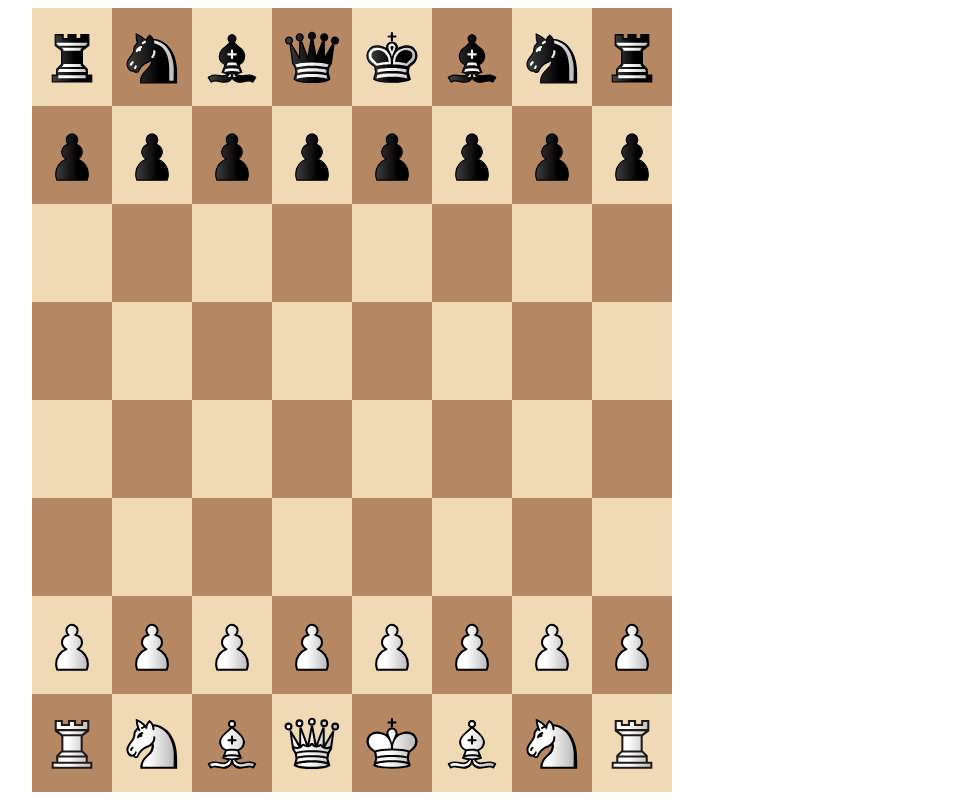
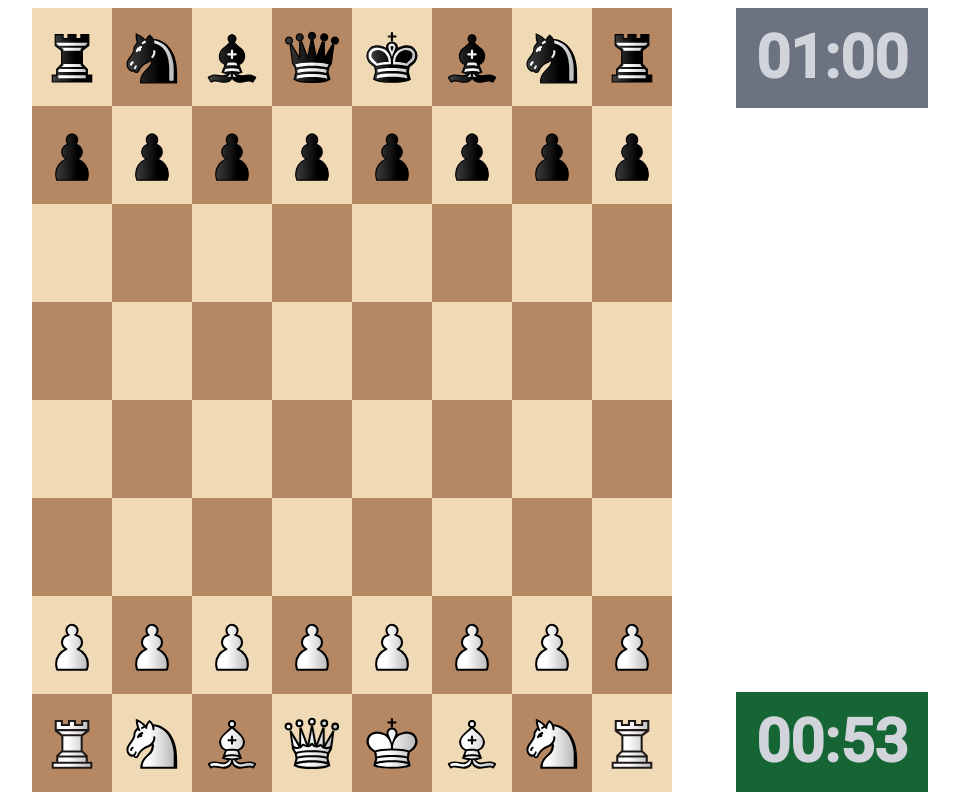
Before and after one commit to mhmd-223/Shatarang, an Angular app in the folder frontend/: page / in a window 1280 px wide. Shown: the whole page, without its empty margins (288-1247 px from the left). Built offline with nearby package versions, Linux system fonts and the light colour scheme.

Commit message:
feat(clock): add clocks activating/deactivating them each turn

```diff
--- a/frontend/src/app/app.component.html
+++ b/frontend/src/app/app.component.html
@@ -1,11 +1,26 @@
 <div class="flex justify-between flex-col h-full">
-  <div class="h-full md:h-[10%] lg:h-[1%]"></div>
+  <div class="h-full flex items-center md:h-[10%] lg:h-[1%]">
+    <div class="self-end my-2 ml-16 md:hidden">
+      <app-clock [player]="'b'"></app-clock>
+    </div>
+  </div>
 
   <div class="flex h-full justify-between">
     <div class="w-1/4 md:w-1/5 lg:w-1/2"></div>
     <app-board class="w-full"></app-board>
-    <div class="w-1/4 md:w-1/5 lg:w-1/2"></div>
+    <div class="w-1/4 md:w-1/5 lg:w-1/2 flex justify-evenly">
+      <div
+        class="flex flex-col justify-between items-center invisible md:visible"
+      >
+        <app-clock [player]="'b'"></app-clock>
+        <app-clock [player]="'w'"></app-clock>
+      </div>
+    </div>
   </div>
 
-  <div class="h-full md:h-[10%] lg:h-[1%]"></div>
+  <div class="h-full flex items-center md:h-[10%] lg:h-[1%]">
+    <div class="self-start my-2 ml-16 md:hidden">
+      <app-clock [player]="'w'"></app-clock>
+    </div>
+  </div>
 </div>
--- a/frontend/src/app/app.component.ts
+++ b/frontend/src/app/app.component.ts
@@ -2,11 +2,12 @@ import { Component } from '@angular/core';
 import { RouterOutlet } from '@angular/router';
 import { BoardcellComponent } from "../components/boardcell/boardcell.component";
 import { BoardComponent } from "../components/board/board.component";
+import { ClockComponent } from "../components/board/clock/clock.component";
 
 @Component({
   selector: 'app-root',
   standalone: true,
-  imports: [RouterOutlet, BoardcellComponent, BoardComponent],
+  imports: [RouterOutlet, BoardcellComponent, BoardComponent, ClockComponent],
   templateUrl: './app.component.html',
   styleUrl: './app.component.css'
 })
--- a/frontend/src/components/board/board.service.ts
+++ b/frontend/src/components/board/board.service.ts
@@ -15,7 +15,7 @@ export class BoardService {
   private boardSubject = new BehaviorSubject<BoardCell[][]>(this.initBoard());
   movement$ = this.boardSubject.asObservable();
 
-  private currentPlayer: WritableSignal<Player> = signal(Player.WHITE);
+  private _currentPlayer: WritableSignal<Player> = signal(Player.WHITE);
 
   constructor() {
     this._board = this.initBoard();
@@ -23,7 +23,7 @@ export class BoardService {
     this.boardSubject.next(this._board); // Emit the initial board state
 
     effect(() => {
-      this._board.forEach(row => row.forEach(cell => cell.isClickable = cell.piece?.color.toString() == this.currentPlayer()))
+      this._board.forEach(row => row.forEach(cell => cell.isClickable = cell.piece?.color.toString() == this._currentPlayer()))
     })
   }
 
@@ -44,6 +44,10 @@ export class BoardService {
     return this._board;
   }
 
+  get currentPlayer() {
+    return this._currentPlayer()
+  }
+
   clickCell(cell: BoardCell): void {
     if (!this.isMovementStarted) {
       if (cell.piece && cell.isClickable) {
@@ -56,7 +60,7 @@ export class BoardService {
 
       if (this.src && this.dest && this.src !== this.dest) {
         this.processMove();
-        this.currentPlayer.update(curr => curr === Player.WHITE ? Player.BLACK : Player.WHITE);
+        this._currentPlayer.update(curr => curr === Player.WHITE ? Player.BLACK : Player.WHITE);
       }
 
       // Reset source and destination
--- /dev/null
+++ b/frontend/src/components/board/clock/clock.component.html
@@ -0,0 +1,10 @@
+<div
+  class="bg-gray-500 text-gray-300 font-bold text-center md:text-6xl p-1 md:p-5"
+  [ngClass]="{
+    'bg-gray-500 ': !isActive,
+    'bg-green-800': isActive,
+    'bg-red-700': isTimeUp,
+  }"
+>
+  {{ time }}
+</div>
--- /dev/null
+++ b/frontend/src/components/board/clock/clock.component.ts
@@ -0,0 +1,34 @@
+import { NgClass } from '@angular/common';
+import { Component, inject, Input, OnInit } from '@angular/core';
+import { ClockService } from './clock.service';
+
+@Component({
+  selector: 'app-clock',
+  standalone: true,
+  imports: [NgClass],
+  templateUrl: './clock.component.html',
+  styleUrl: './clock.component.css'
+})
+export class ClockComponent implements OnInit {
+  @Input({ required: true })
+  player!: string
+
+  private clockService = inject(ClockService)
+  private clock: any;
+
+  ngOnInit(): void {
+    this.clock = this.clockService.getClock(this.player);
+  }
+
+  get isActive(): boolean {
+    return this.clock.isActive
+  }
+
+  get isTimeUp() {
+    return this.clock.isTimeUp
+  }
+
+  get time() {
+    return this.clock.time
+  }
+}
--- /dev/null
+++ b/frontend/src/components/board/clock/clock.service.ts
@@ -0,0 +1,135 @@
+import { effect, inject, Injectable } from '@angular/core';
+import { BoardService } from '../board.service';
+
+@Injectable({
+  providedIn: 'root'
+})
+export class ClockService {
+
+  private boardService = inject(BoardService)
+  private clocks = new Map<string, Clock>()
+
+  constructor() {
+    this.clocks.set('w', new Clock(1))
+    this.clocks.set('b', new Clock(1))
+
+    effect(() => {
+      const currentPlayer = this.boardService.currentPlayer
+
+      if (currentPlayer === 'w') {
+        this.clocks.get('w')!.activate()
+        this.clocks.get('b')!.deactivate()
+      } else {
+        this.clocks.get('b')!.activate()
+        this.clocks.get('w')!.deactivate()
+      }
+    })
+  }
+
+  getClock(player: string): Clock {
+    return this.clocks.get(player)!
+  }
+}
+
+class Clock {
+  hours: number;
+  minutes: number;
+  seconds: number;
+  private interval: any = null
+  private _isActive: boolean = false;
+
+  constructor(minutes: number, seconds: number = 0, hours: number = 0) {
+    this.hours = hours;
+    this.minutes = minutes;
+    this.seconds = seconds;
+    this.normalize();
+  }
+
+  activate() {
+    this._isActive = true
+    this.startClock();
+  }
+
+  deactivate() {
+    this._isActive = false
+    this.stopClock();
+  }
+
+
+  increment(seconds: number) {
+    this.seconds += seconds;
+    this.normalize();
+    return this;
+  }
+
+  get time() {
+    const hours = this.hours === 0 ? '' : this.pad(this.hours) + ':';
+
+    return `${hours}${this.pad(this.minutes)}:${this.pad(this.seconds)}`;
+  }
+
+  get isActive(): boolean {
+    return this._isActive;
+  }
+
+  get isTimeUp(): boolean {
+    return this.hours === 0 && this.minutes === 0 && this.seconds === 0;
+  }
+
+  private pad(value: number) {
+    return value.toString().padStart(2, '0');
+  }
+
+  private startClock() {
+    if (!this.interval) {
+      this.interval = setInterval(() => this.countDown(), 1000);
+    }
+  }
+
+  private stopClock() {
+    if (this.interval) {
+      clearInterval(this.interval);
+      this.interval = null;
+    }
+  }
+
+  private countDown() {
+    if (!this.isTimeUp) {
+      this.seconds--;
+      this.normalize();
+    }
+
+    return this.isTimeUp;
+  }
+
+  // Normalize the time to ensure minutes and seconds are within bounds
+  private normalize() {
+    // Normalize seconds and minutes
+    if (this.seconds < 0) {
+      const minutesToSubtract = Math.ceil(-this.seconds / 60);
+      this.minutes -= minutesToSubtract;
+      this.seconds += minutesToSubtract * 60;
+    }
+    if (this.minutes < 0) {
+      const hoursToSubtract = Math.ceil(-this.minutes / 60);
+      this.hours -= hoursToSubtract;
+      this.minutes += hoursToSubtract * 60;
+    }
+
+    // Normalize positive bounds
+    if (this.seconds >= 60) {
+      this.minutes += Math.floor(this.seconds / 60);
+      this.seconds %= 60;
+    }
+    if (this.minutes >= 60) {
+      this.hours += Math.floor(this.minutes / 60);
+      this.minutes %= 60;
+    }
+
+    // Normalize hours for 12-hour format
+    this.hours %= 12;
+    if (this.hours < 0) {
+      this.hours += 12;
+    }
+  }
+}
```
Also changed, not shown: frontend/src/components/board/clock/clock.component.css (added).
